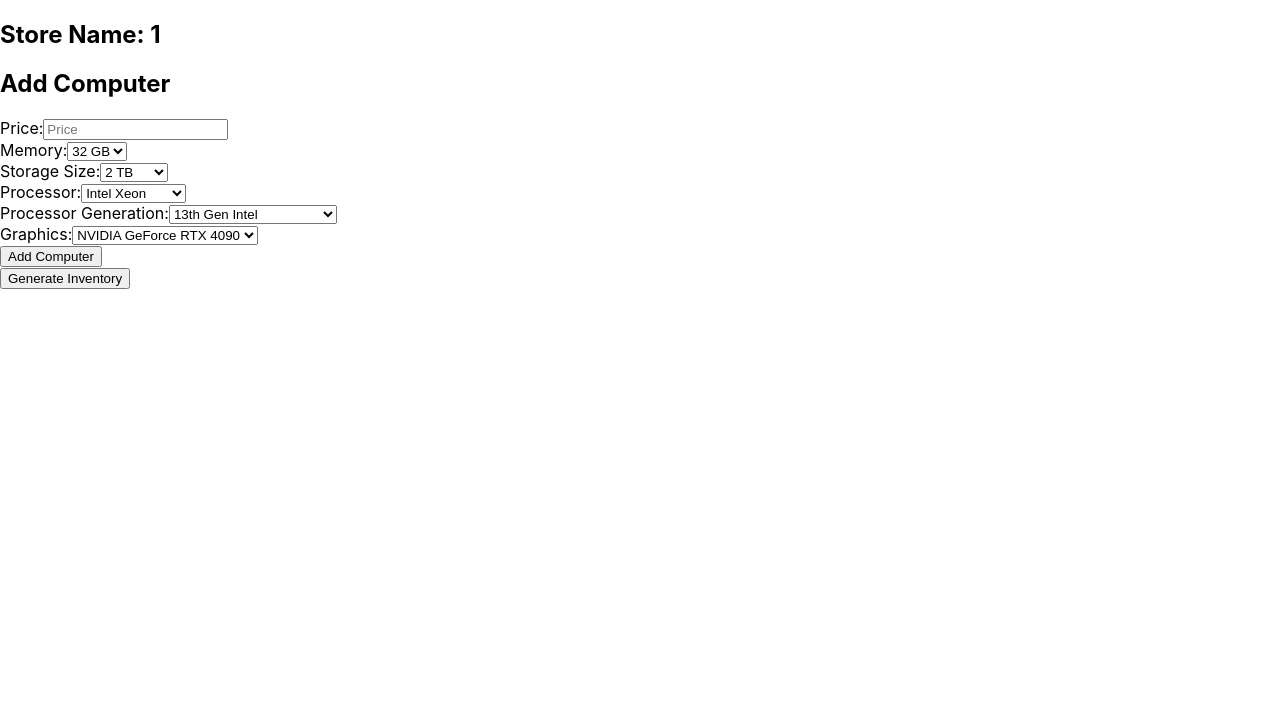
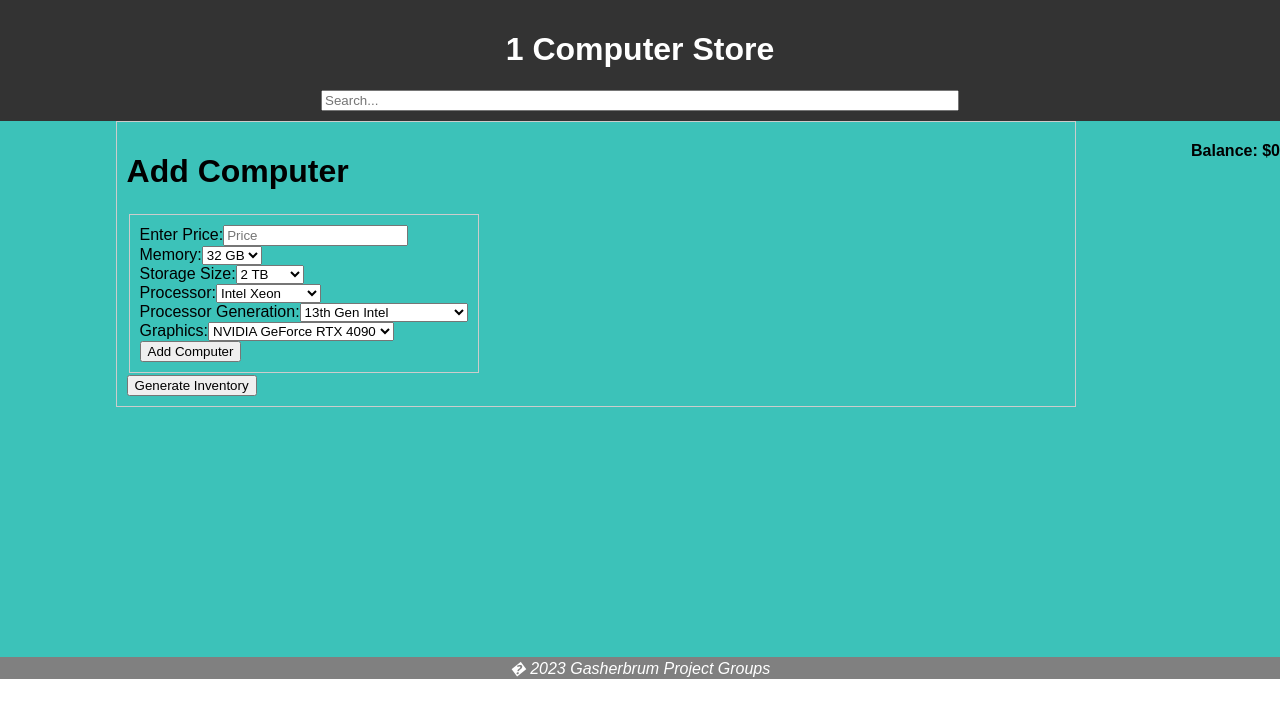
Before and after one commit to vspatel927/Gasherbrum-CS509, a React (Create React App) app in the folder gasherbrumconsignmentsite/: page /storeowner/1 in a window 1280 px wide. Shown: the top 718 px of the page. Built offline with nearby package versions, Linux system fonts and the light colour scheme.

Commit message:
Adding site manager inventory funcationality + updating pages to storyboard designs

```diff
--- a/gasherbrumconsignmentsite/src/App.css
+++ b/gasherbrumconsignmentsite/src/App.css
@@ -32,16 +32,43 @@
   from {
     transform: rotate(0deg);
   }
+
   to {
     transform: rotate(360deg);
   }
 }
 
-#StoreOwnerContainer{
-  display:flex;
-  flex-direction:row;
-  padding-left: 10px;
+.container {
+  background-color: rgb(60, 194, 185);
+  margin: 0;
+  padding: 0;
+  font-family: Arial, sans-serif;
 }
-#storeCreation{
-  padding-left: 10%;
+
+.header {
+  background-color: #333;
+  color: white;
+  text-align: center;
+  padding: 10px;
 }
+
+.footer {
+  text-align: center;
+  background-color: gray;
+  color: white;
+  font-style: italic;
+  margin-top: 250px;
+}
+
+.site-th,
+.site-td {
+  border: 1px solid #ccc;
+  padding: 10px;
+  text-align: left;
+}
+
+.site-th[colspan="2"]{
+  background-color: gray;
+  color: white;
+  margin: 0;
+}
--- a/gasherbrumconsignmentsite/src/components/sitemanager/sitemanager.js
+++ b/gasherbrumconsignmentsite/src/components/sitemanager/sitemanager.js
@@ -7,21 +7,56 @@ function SiteManager() {
   useEffect(() => {
     axios
       .get('https://f96at78893.execute-api.us-east-2.amazonaws.com/getStores/getStores')
-      .then((response) => setlistOfStores(response.data.body))
+      .then((response) => {
+        setlistOfStores(response.data.body)
+      })
       .catch(error => {
         console.log(error);
       });
   }, [])
 
   return (
-    <>
-      {listOfStores.map((store) => (
-        <div key={store.name}>
-          <h2>{store.name}</h2>
-          <button name="Delete" onClick={() => deleteStore(store.name)}>Delete</button>
-        </div>
-      ))}
-    </>
+    <div class="container">
+      <header class="header">
+        <h1>Gasherbrum Computer Store Site Manager </h1>
+        <input type="text" placeholder="Search..." style={{ width: '50%' }} />
+      </header>
+
+      <div id="filter" style={{position: "absolute", left: "10px", backgroundColor: "gray", color: "white"}}>
+        <th colspan="2" class="site-th" >Balance <br />for Site Manager:<br /> $0</th>
+      </div>
+      <br/>
+      <InventoryList />
+      <table style={{width: "75%", margin: "0 auto", marginTop: "0"}}>
+        <thead>
+            <tr>
+                <th colspan="2" class="site-th"><h2>$$ Inventory for Each Store</h2></th>
+            </tr>
+            <tr>
+                <th class="site-th">Store Name</th>
+                <th class="site-th">Inventory Amount ($$)</th>
+            </tr>
+        </thead>
+        <tbody>
+        {listOfStores.map((store) => (
+          <tr key={store.name}>
+            <td class="site-td">{store.name}</td>
+            <td class ="site-td">${store.inventory}</td>
+            <button name="Delete" onClick={() => deleteStore(store.name)}>Delete</button>
+          </tr>
+        ))}
+        </tbody>
+        <tfoot>
+            <tr>
+                <td>Total Balance</td>
+                <GetTotalInventory />
+            </tr>
+        </tfoot>
+        </table>
+        <footer class ="footer">
+    &copy; 2023 Gasherbrum Project Groups
+</footer>
+    </div>
   );
 
   function deleteStore(storeName) {
@@ -43,5 +78,56 @@ function SiteManager() {
 
 }
 
+function GetTotalInventory(){
+
+  const [sum, setSum] = useState(0);
+
+  axios
+      .get('https://kbeu5tdzv3.execute-api.us-east-2.amazonaws.com/getTotalInventory/getTotalInventory')
+      .then((response) => {
+        console.log(response)
+        setSum(response.data.body[0].inventorySum)
+      })
+      .catch(error => {
+        console.log(error);
+      });
+      console.log(sum)
+
+      return <td id="totalBalance">${sum}</td>
+}
+
+function InventoryList(){
+  return(
+    <div>
+    <table style={{width: "75%", margin: "0 auto", marginTop: "0", borderCollapse: 'collapse', border: '1px sold #ccc'}}>
+    <thead>
+<th colspan="2" class="site-th"  background color ="gray"><h2>Inventory List</h2></th>
+        <tr>
+            <th class = "site-th">Inventory Name</th>
+            <th class = "site-th">Quantity</th>
+        </tr>
+    </thead>
+    <tbody>
+        <tr>
+            <td class = "site-td">Item 1</td>
+            <td class= "site-td">10</td>
+        </tr>
+        <tr>
+            <td class = "site-td">Item 2</td>
+            <td class = "site-td">15</td>
+        </tr>
+    </tbody>
+    <tfoot>
+        <tr>
+            <td><strong>Total</strong></td>
+            <td><strong>25</strong></td>
+        </tr>
+    </tfoot>
+</table>
+<br/><br/> <br/>
+</div>
+  );
+}
+
 
 export default SiteManager
--- a/gasherbrumconsignmentsite/src/components/storeowner/storeowner.js
+++ b/gasherbrumconsignmentsite/src/components/storeowner/storeowner.js
@@ -9,11 +9,25 @@ function StoreOwner() {
     const handleClick = () => setShowComponent(!showComponent)
 
     return (
-        <div id="storeContainer">
-            <h2>Store Name: {name}</h2>
+        <div class="container">
+            <header class="header">
+                <h1>{name} Computer Store </h1>
+                <input type="text" placeholder="Search..."  style={{ width: '50%' }} />
+            </header>
+            <div style={{float: 'right'}}>
+                <h4>Balance: $0</h4>
+            </div>
+            <table style={{ width: '75%', margin: '0 auto', marginTop: '0', borderCollapse: 'collapse', border: '1px sold #ccc' }}>
+        <tbody><tr>
+            <td class="site-td">
             <AddComputerForm name={name} />
+
             <button name="generateStoreInventory" onClick={handleClick}>Generate Inventory</button>
             {showComponent && <GenerateInventory name={name} />}
+            </td></tr></tbody></table>
+            <footer class="footer">
+    � 2023 Gasherbrum Project Groups
+</footer>
         </div>
     );
 }
@@ -29,9 +43,11 @@ function AddComputerForm(props) {
 
     return (
         <div className='addComputerForm'>
-            <h2>Add Computer</h2>
-
-            <label for="price">Price:</label>
+            <h1>Add Computer</h1>
+            <table>
+        <tbody><tr>
+            <td class="site-td">
+            <label for="price">Enter Price:</label>
             <input
                 type="number"
                 placeholder="Price"
@@ -88,6 +104,7 @@ function AddComputerForm(props) {
             </select><br></br>
 
             <button onClick={() => AddComputerToDB(price, memory, storage, processor, generation, graphics, storeName)}>Add Computer</button>
+            </td></tr></tbody></table>
         </div>
     );
 }
@@ -103,6 +120,8 @@ function AddComputerToDB(price, memory, storage, processor, generation, graphics
         name: storeName
     })
         .then(function (response) {
+            console.log(response)
+
             if (response.data.statusCode === 200) {
                 alert('Computer created')
             }
@@ -114,7 +133,7 @@ function AddComputerToDB(price, memory, storage, processor, generation, graphics
         });
 }
 
-function GenerateInventory(storeName){
+function GenerateInventory(storeName) {
     const [inventoryList, setInventoryList] = useState([]);
     useEffect(() => {
 
```
Lines whose indentation alone changed are shown as unchanged.
